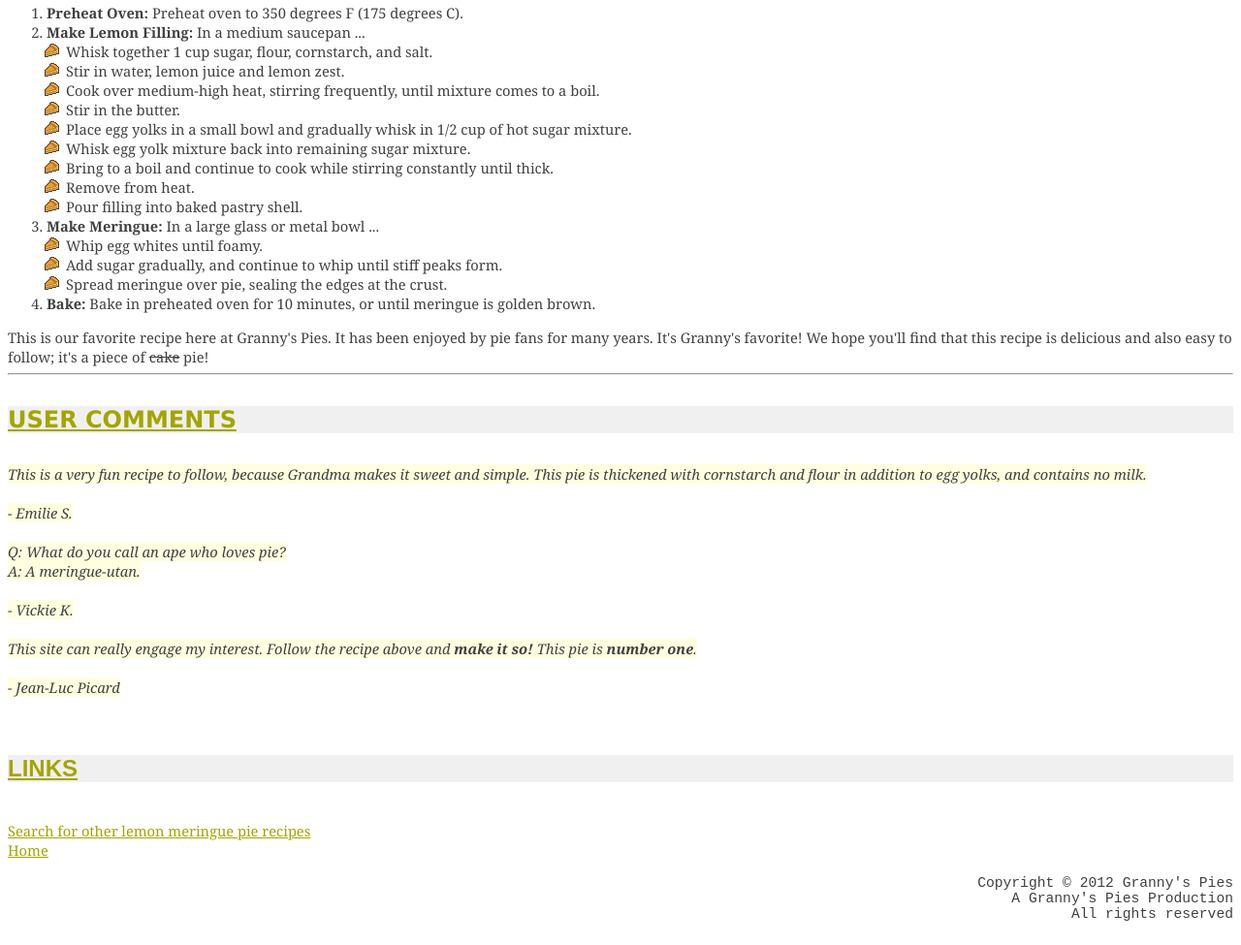
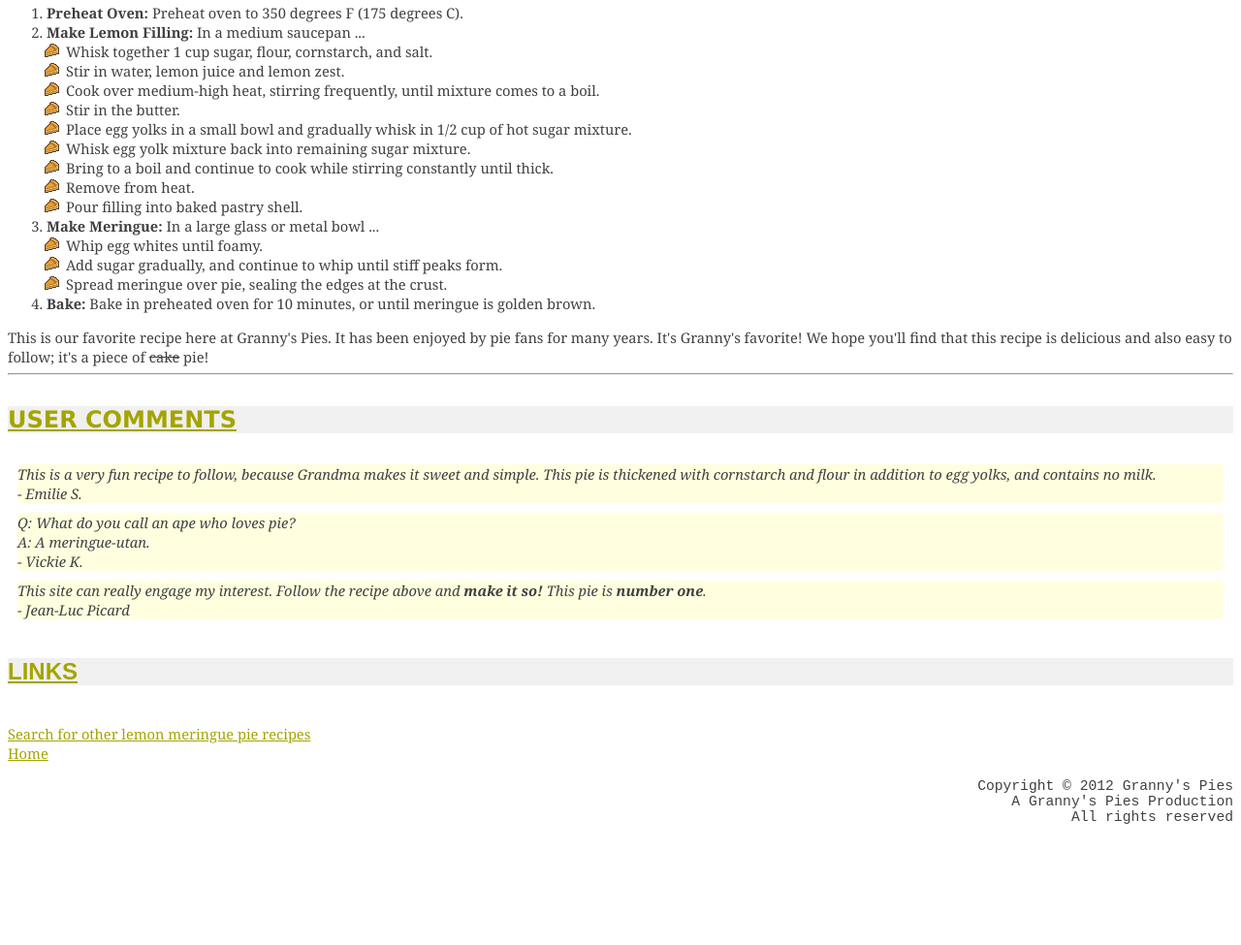
Before and after one commit to CavsUNCGaccount/CavsUNCGaccount.github.io, a plain HTML site: page csc372-hw/hw2/pie.html in a window 1280 px wide. Shown: the part 851-1826 px from the top of the page at 97% size. After the commit the page ends 1726 px from the top, so only its background shows below. Drawn offline with Linux system fonts and the light colour scheme.

```diff
--- a/csc372-hw/hw2/pie.html
+++ b/csc372-hw/hw2/pie.html
@@ -98,25 +98,25 @@
 
         <h4>User comments</h4>
 
-        <span class="comments">
+        <div class="comments">
             This is a very fun recipe to follow, because Grandma makes it sweet
             and simple. This pie is thickened with cornstarch and flour in
-            addition to egg yolks, and contains no milk.<br><br>
-            - Emilie S. <br><br>
-        </span>
+            addition to egg yolks, and contains no milk. <br>
+            - Emilie S. <br>
+        </div>
 
-        <span class="comments">
+        <div class="comments">
             Q: What do you call an ape who loves pie?<br>
-            A: A meringue-utan.<br><br>
-            - Vickie K. <br><br>
-        </span>
+            A: A meringue-utan.<br>
+            - Vickie K. <br>
+        </div>
 
-        <span class="comments">
+        <div class="comments">
             This site can really engage my interest. Follow the recipe above and
             <strong>make it so!</strong> This pie is <strong>number
-                one</strong>.<br><br>
-            - Jean-Luc Picard<br><br>
-        </span>
+                one</strong>.<br>
+            - Jean-Luc Picard<br>
+        </div>
 
         <h5>Links</h5>
 
--- a/csc372-hw/hw2/recipe.css
+++ b/csc372-hw/hw2/recipe.css
@@ -8,6 +8,9 @@
 .comments {
     font-style: italic;
     background-color: lightyellow;
+    margin: 10px;
+    border-radius: 5px;
+
 }
 
 .pie-bullet {
```
Also changed, not shown: index.html (added, +9 -0 lines), csc372-hw/index.html (added).
